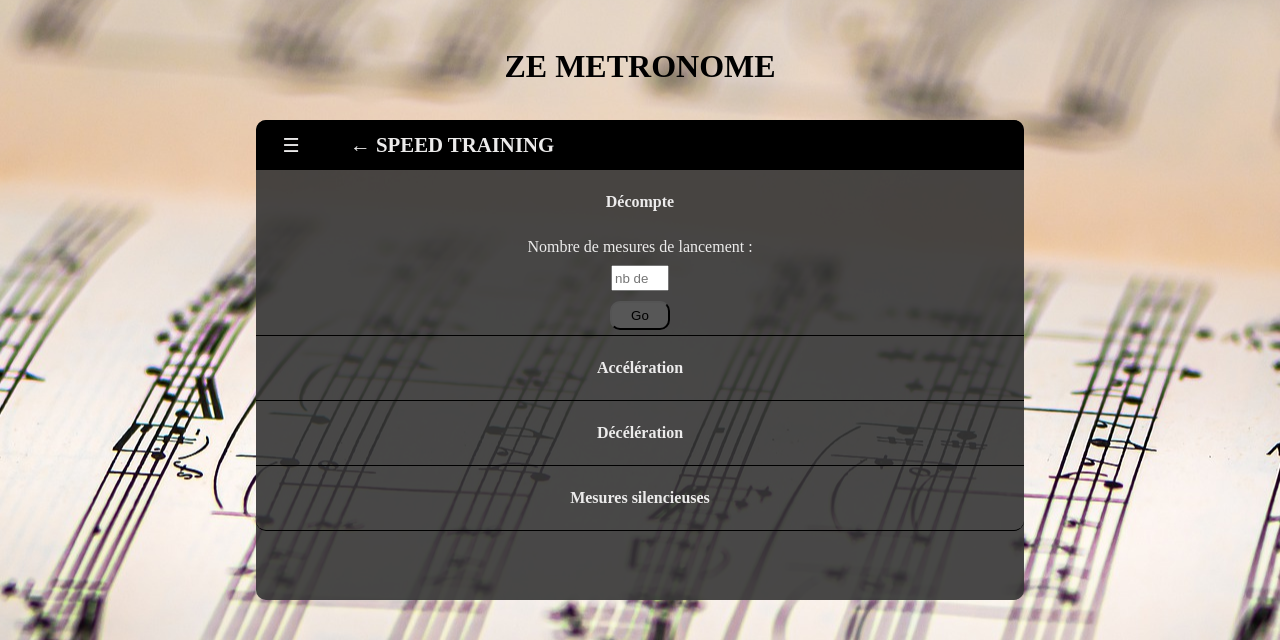
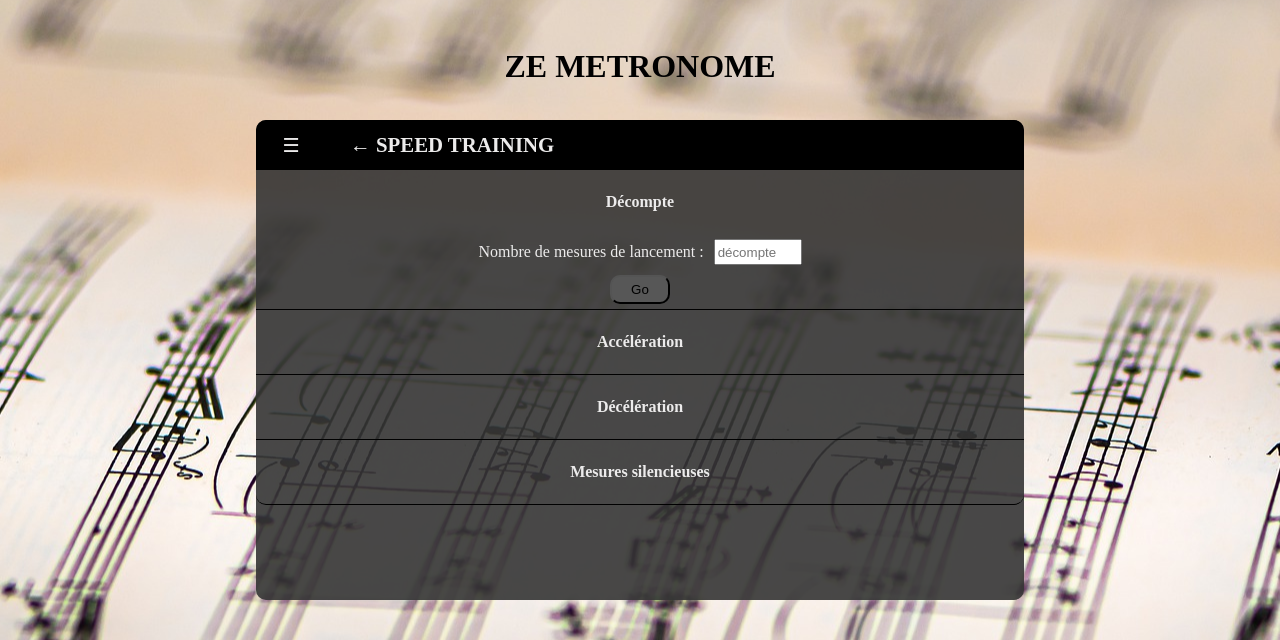
Before and after one commit to YannBK/Realisations_fil_rouge, a PHP site: page /html/speed.html in a window 1280 px wide, after a click on "Décompte". Shown: the top 640 px of the page. Run offline with PHP 8.4, Linux system fonts and the light colour scheme.

Commit message:
meilleur speed

```diff
--- a/Réalisation_2__HTML__CSS/css/speed.css
+++ b/Réalisation_2__HTML__CSS/css/speed.css
@@ -14,18 +14,9 @@ button[type*="submit"] {
     margin: 5px;
     padding: 5px;
 }
-#speed_count #count:checked ~ #decompte {
-    display: flex;
-    justify-content: space-between;
-}
-#increase #acc:checked ~ #acceleration {
-    display: flex;
-    justify-content: space-between;
-}
-#decrease #dec:checked ~ #deceleration {
-    display: flex;
-    justify-content: space-between;
-}
+#speed_count #count:checked ~ #decompte,
+#increase #acc:checked ~ #acceleration,
+#decrease #dec:checked ~ #deceleration,
 #mute #mut:checked ~ #silence {
     display: flex;
     justify-content: space-between;
@@ -36,6 +27,9 @@ button[type*="submit"] {
 input[type*="number"] {
     width: 50px;
     height: 20px;
+}
+#nb-count {
+    width: 80px;
 }
 input[name*="speed"]{
     display: none;
@@ -54,6 +48,10 @@ form input,
 form label {
     margin: 5px;
 }
+form div {
+    display: flex;
+    align-items: baseline;
+}
 #mute {
     border-radius: 0 0 10px 10px;
 }
--- a/Réalisation_2__HTML__CSS/html/speed.html
+++ b/Réalisation_2__HTML__CSS/html/speed.html
@@ -9,9 +9,9 @@
     <meta name="viewport" content="width=device-width, initial-scale=1.0">
     <meta name="Language" CONTENT="fr" />
     <!--CSS-->
-    <link rel="stylesheet" href="/Réalisation_2__HTML__CSS/css/stylesreset.css">
-    <link rel="stylesheet" href="/Réalisation_2__HTML__CSS/css/commun_flex.css">
-    <link rel="stylesheet" href="/Réalisation_2__HTML__CSS/css/speed.css">
+    <link rel="stylesheet" href="/css/stylesreset.css">
+    <link rel="stylesheet" href="/css/commun_flex.css">
+    <link rel="stylesheet" href="/css/speed.css">
 </head>
 
 <body>
@@ -24,18 +24,18 @@
                     <label for="hamburger">&#9776;</label>
                     <input type="checkbox" id="hamburger" />
                     <h2>
-                        <a href="index.html">&larr; </a>
+                        <a href="A0_flex.html">&larr; </a>
                         SPEED TRAINING
                     </h2>
                     <div id="hamitems">
-                        <a href="index.html">Métronome</a>
-                        <a href="transitions.html">Rythme avancé<button class="construction petit">Waiting for work</button></a>
+                        <a href="A0_flex.html">Métronome</a>
+                        <a href="transitions.html">Rythme avancé<button class="construction petit"><span>Waiting</span> for work</button></a>
                         <a href="speed.html">Speed training</a>
-                        <a href="harmo.html">Grille harmonique<button class="construction petit">Waiting for work</button></a>
-                        <a href="accordeur.html">Accordeur<button class="construction petit">Waiting for work</button></a>
+                        <a href="harmo.html">Grille harmonique<button class="construction petit"><span>Waiting</span> for work</button></a>
+                        <a href="accordeur.html">Accordeur<button class="construction petit"><span>Waiting</span> for work</button></a>
                         <a href="preferences.html">Préférences</a>
-                        <a href="creation-connexion.html">Connexion / Création<button class="construction petit">Waiting for work</button></a><!--ne s'affiche que si non-connecté-->
-                        <a href="compte.html">Compte utilisateur<button class="construction petit">Waiting for work</button></a><!--ne s'affiche que si connecté-->
+                        <a href="creation-connexion.html">Connexion / Création</a>
+                        <a href="compte.html">Compte utilisateur<button class="construction petit"><span>Waiting</span> for work</button></a><!--ne s'affiche que si connecté-->
                         <a href="evaluation.html">&#201;valuez-moi!</a>
                         <a href="contact.html">Contact</a>
                         <a href="mentions-legales.html">Mentions légales</a>
@@ -51,10 +51,12 @@
                         <input type="radio" name="speed" id="count">
                     <!--! UTILISER LES SECTION !!!! -->
                     <form id="decompte">
+                        <div>
                             <label for="nb-count">
                                 Nombre de mesures de lancement :
                             </label>
-                            <input type="number" name="nb-count" id="nb-count" min="0" placeholder="nb de mesures">
+                            <input type="number" name="nb-count" id="nb-count" min="0" placeholder="décompte">
+                        </div>
                         <button type="submit" class="btns">
                                 Go
                         </button>
@@ -70,32 +72,49 @@
                     </label>
                         <input type="radio" name="speed" id="acc">
                     <form id="acceleration">
+                        <div>
                             <label for="inc-depart">
-                                Tempo de départ
+                                Tempo de départ :
                             </label>
                             <input type="number" name="inc-depart" id="inc-depart" min="0" placeholder="120">
-
+                        </div>
+                        <div>
                             <label for="inc-step">
-                                Incrémentation de
+                                Incrémentation de :
                             </label>
                             <input type="number" name="inc-step" id="inc-step" min="0" placeholder="5">
-                            Bpm par
+                            <p>Bpm par</p>
+                        </div>
                         <fieldset>
-                                <label for="inc">
+                            <div>
+                                <input type="radio" name="inc" id="inc-mesure" value="inc-mesure">
+                                <label for="inc-mesure">
+                                    nb de mesure
                                 </label>
-                                    <input type="radio" name="inc" id="inc-mesure" value="inc-mesure">
-                                    nb de mesure
-                                        <label for="choix-mesure"></label>
-                                            <input type="number" name="choix-mesure" id="choix-mesure" min="0" placeholder="4"> <br>
+
+                                    <label for="choix-mesure">
+                                        :
+                                    </label>
+                                    <input type="number" name="choix-mesure" id="choix-mesure" min="0" placeholder="4">
+                            </div>
+                            <div>
                                 <input type="radio" name="inc" id="inc-sec" value="inc-sec">
+                                <label for="inc-sec">
                                     nb de secondes
-                                        <label for="choix-sec"></label>
+                                </label>
+                                    <label for="choix-sec">
+                                        :
+                                    </label>
                                     <input type="number" name="choix-sec" id="choix-sec" min="0" placeholder="30">
+                            </div>
                             </fieldset>
+                            <div>
                                 <label for="inc-max">
-                                Tempo d'arrivée
+                                    Tempo d'arrivée :
                                 </label>
                                 <input type="number" name="inc-max" id="inc-max" min="0" placeholder="300">
+                            </div>
+
                         <button type="submit" class="btns">
                             Go
                         </button>
@@ -111,33 +130,48 @@
                     </label>
                         <input type="radio" name="speed" id="dec">
                     <form id="deceleration">
+                        <div>
                             <label for="dec-depart">
                                 Tempo de départ
                             </label>
                                 <input type="number" name="dec-depart" id="dec-depart" min="0" placeholder="300">
+                        </div>
+                        <div>
                             <label for="dec-step">
                                 Décrémentation de
                             </label>
                                 <input type="number" name="dec-step" id="dec-step" min="0" placeholder="5">
-                            Bpm par
+                                <p>Bpm par</p>
+                        </div>
                             <fieldset>
+                                <div>
+                                    <input type="radio" name="dec" id="dec-mesure" value="dec-mesure">
                                     <label for="dec">
-                                    <input type="radio" name="dec" id="dec-mesure" value="dec-mesure">
                                         nb de mesure
                                     </label>
                                         <label for="choix-mesure">
+                                            :
+                                        </label>
                                         <input type="number" name="choix-mesure" id="choix-mesure" min="0" placeholder="4">
-                                        </label> <br>
+                                </div>
+
+                                <div>
                                     <input type="radio" name="dec" id="dec-sec" value="dec-sec">
+                                    <label for="dec-sec">
+                                        nb de secondes
+                                    </label>
                                         <label for="choix-sec">
-                                            nb de secondes
+                                            :
+                                        </label>
                                         <input type="number" name="choix-sec" id="choix-sec" min="0" placeholder="30">
-                                        </label>
+                                 </div>
                             </fieldset>
+                            <div>
                             <label for="dec-max">
                                 Tempo d'arrivée
                             </label>
                                 <input type="number" name="dec-max" id="dec-max" min="0" placeholder="100">
+                            </div>
                         <button type="submit" class="btns">
                             Go
                         </button>
@@ -153,15 +187,36 @@
                     </label>
                         <input type="radio" name="speed" id="mut">
                     <form id="silence">
-                            <label for="choix-mute"></label>
-                                <input type="radio" name="choix-mute" id="mute-reg" value="mute-reg">Régulier
-                                    <label for="mes-jouees">Nb de mesures jouées</label>
-                                        <input type="number" name="mes-jouees" id="mes-jouees" min="0" placeholder="3">
-                                    <label for="mes-mute">Nb de mesures mute</label>
-                                        <input type="number" name="mes-mute" id="mes-mute" min="0" placeholder="1">
-                            <input type="radio" name="choix-mute" id="mute-random" value="mute-random">Random
-                                <label for="freq-mute">Fréquence de mute</label>
+                        <div>
+                            <label for="choix-mute">
+                                Régulier
+                            </label>
+                            <input type="radio" name="choix-mute" id="mute-reg" value="mute-reg">
+                        </div>
+                        <div>
+                                <label for="mes-jouees"
+                                >Nb de mesures jouées :
+                            </label>
+                                <input type="number" name="mes-jouees" id="mes-jouees" min="0" placeholder="4">
+                        </div>
+                        <div>
+                                <label for="mes-mute">
+                                    Nb de mesures mute :
+                                </label>
+                                <input type="number" name="mes-mute" id="mes-mute" min="0" placeholder="4">
+                        </div>
+                        <div>
+                            <label for="mute-random">
+                                Random
+                            </label>
+                            <input type="radio" name="choix-mute" id="mute-random" value="mute-random">
+                        </div>
+                        <div>
+                            <label for="freq-mute">
+                                Fréquence de mute :
+                            </label>
                             <input type="number" name="freq-mute" id="freq-mute" min="0" max="100" placeholder="15%">
+                        </div>
                         <button type="submit" class="btns">
                             Go
                         </button>
```
Lines whose indentation alone changed are shown as unchanged.
